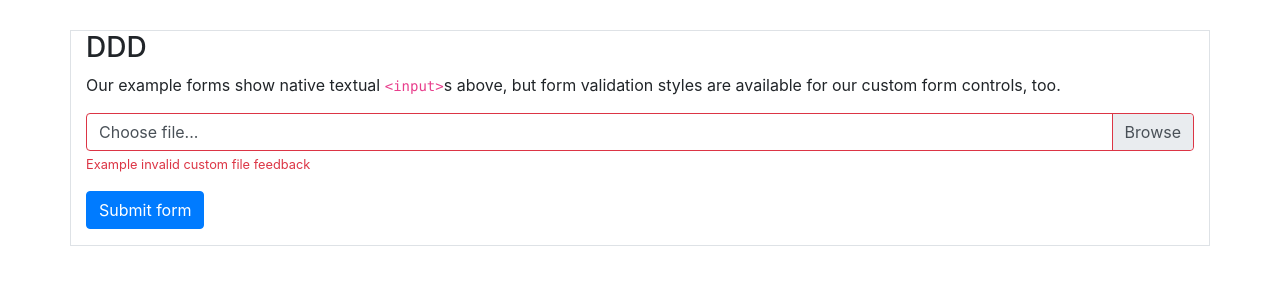
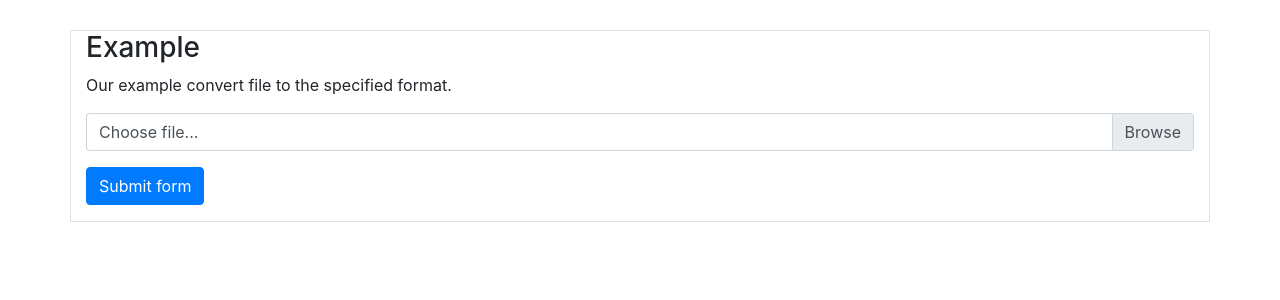
Before and after one commit to alexsnowb/dataworker, a PHP site: page / in a window 1280 px wide. Shown: the part 56-356 px from the top of the page. Run offline with PHP 8.4, Linux system fonts and the light colour scheme.

Commit message:
Final fix

```diff
--- a/public/index.php
+++ b/public/index.php
@@ -17,17 +17,17 @@
 </header>
 
 <div class="container border"  style="margin-top:30px">
-        <h3>DDD</h3>
+        <h3>Example</h3>
 
-        <p>Our example forms show native textual <code class="highlighter-rouge">&lt;input&gt;</code>s above, but form validation styles are available for our custom form controls, too.</p>
+        <p>Our example convert file to the specified format.</p>
 
         <div class="bd-example">
-            <form class="was-validated" action="convert.php" method="post" enctype="multipart/form-data">
+            <form class="was-validated" action="convert.php" method="post" enctype="multipart/form-data" target="_blank">
                 <div class="form-group">
                     <div class="custom-file">
-                        <input type="file" class="custom-file-input" id="validatedCustomFile" name="file" required>
+                        <input type="file" id="validatedCustomFile" name="file" required class="custom-file-label">
                         <label class="custom-file-label" for="validatedCustomFile">Choose file...</label>
-                        <div class="invalid-feedback">Example invalid custom file feedback</div>
+                        <div class="invalid-feedback">Upload csv file in format "119736,FL,CLAY COUNTY,.....,30.102261,-81.711777,Residential,Masonry,1"</div>
                     </div>
                 </div>
 
```
Also changed, not shown: public/convert.php (+4 -3 lines), src/DataWorker.php (+12 -6 lines), 1 other file.
